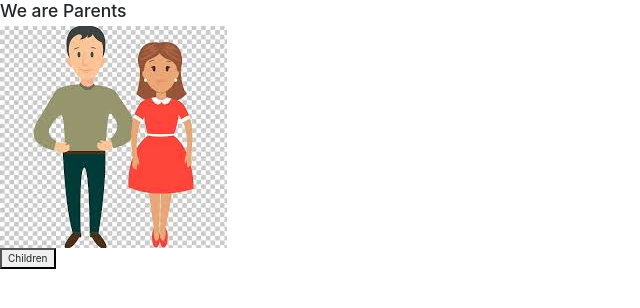
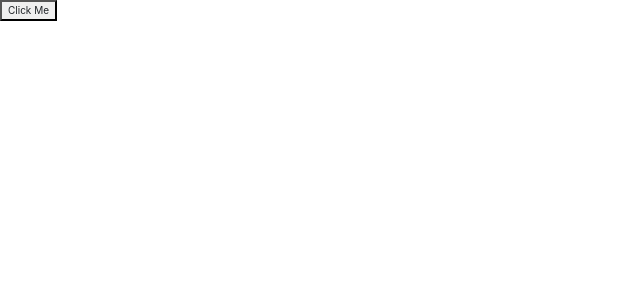
Before and after one commit to kattisravani24/angulardemo, an Angular app: page / in a window 1280 px wide. Shown: the top 308 px of the page, without its empty margins (0-640 px from the left). Built offline with nearby package versions, Linux system fonts and the light colour scheme.

Commit message:
latest changes

```diff
--- a/src/app/app.component.html
+++ b/src/app/app.component.html
@@ -1,7 +1,8 @@
-<parent></parent>
 
 
-<!-- <ng-switch></ng-switch>
+<ngmodel></ngmodel><!--
+    <parent></parent>
+<ng-switch></ng-switch>
 <hr>
 <ng-if></ng-if>
 <hr>
@@ -11,7 +12,7 @@
 <hr>
 <eventbinding></eventbinding>
 <hr>
-<ngmodel></ngmodel>
+
 <hr>
 <states-cities></states-cities>
 <hr>
--- a/src/app/app.module.ts
+++ b/src/app/app.module.ts
@@ -22,6 +22,7 @@ import { EventbindingComponent } from './eventbinding/eventbinding.component';
 import { NgmodelComponent } from './ngmodel/ngmodel.component';
 import { ParentComponent } from './parent/parent.component';
 import { ChildComponent } from './child/child.component';
+import { NgmodelchildComponent } from './ngmodelchild/ngmodelchild.component';
 
 
 
@@ -43,7 +44,8 @@ import { ChildComponent } from './child/child.component';
     EventbindingComponent,
     NgmodelComponent,
     ParentComponent,
-    ChildComponent
+    ChildComponent,
+    NgmodelchildComponent
   ],
   imports: [
     BrowserModule,
--- a/src/app/child/child.component.html
+++ b/src/app/child/child.component.html
@@ -1,11 +1,16 @@
-<h2>{{pData}}</h2>
+<input type="text" id="child-name" (click)="updateChildName()">
+
+
+
+
 
 <!-- <div>
     <h1>Welcome {{ userNameFromParent }}</h1>
     <p>You have Logged in successfully</p>
-</div>   -->
+</div>
 
+<h2>{{pData}}</h2>
 <h1>{{ childAttr }}</h1>
 
 <h3>{{ aChild }}</h3>
-<img src="./assets/child.jpg"/>
+<img src="./assets/child.jpg"/>   -->
--- a/src/app/child/child.component.ts
+++ b/src/app/child/child.component.ts
@@ -1,4 +1,4 @@
-import { Component, OnInit, Input } from '@angular/core';
+import { Component, OnInit, Input, Output, EventEmitter } from '@angular/core';
 
 @Component({
     selector: 'child',
@@ -6,13 +6,20 @@ import { Component, OnInit, Input } from '@angular/core';
 })
 
 export class ChildComponent implements OnInit {
-    @Input() pData;
-//    @Input() userNameFromParent:string;
+    @Input() name:string;
+    @Output() nameChange = new EventEmitter();
+    /* @Input() pData;
+    @Input() userNameFromParent:string;
    @Input() childAttr:string;
-   @Input() aChild;
+   @Input() aChild; */
     constructor() { }
 
     ngOnInit() {
 
     }
+    updateChildName(){
+        this.name = (document.getElementById("child-name") as HTMLInputElement).value;
+        this.nameChange.emit(this.name);
+    }
+
 }
--- a/src/app/ngmodel/ngmodel.component.html
+++ /dev/null
@@ -1,3 +0,0 @@
-<h3>NgModel</h3>
-<input type="text" [(ngModel)]="name"><br/>
-{{name}}
--- a/src/app/ngmodel/ngmodel.component.ts
+++ b/src/app/ngmodel/ngmodel.component.ts
@@ -1,12 +1,12 @@
-import { Component, OnInit } from '@angular/core';
-
+import { Component } from '@angular/core';
 @Component({
     selector: 'ngmodel',
-    templateUrl: './ngmodel.component.html'
+    template: `
+                <ngmodelchild (demo)="parentDemo()"></ngmodelchild>
+             `
 })
-
-export class NgmodelComponent implements OnInit {
-    name = "";
-    constructor() { }
-    ngOnInit() { }
+export class NgmodelComponent{
+    parentDemo(){
+        console.log("Parent Demo");
+    }
 }
--- /dev/null
+++ b/src/app/ngmodelchild/ngmodelchild.component.ts
@@ -0,0 +1,16 @@
+import { Component, OnInit, Output, EventEmitter } from '@angular/core';
+
+@Component({
+  selector: 'ngmodelchild',
+  template:  `
+              <button (click)="childDemo()">Click Me</button>
+            `
+})
+export class NgmodelchildComponent{
+  @Output() demo = new EventEmitter();
+  childDemo(){
+      this.demo.emit(console.log("Child Demo"));
+
+  }
+
+}
--- a/src/app/parent/parent.component.html
+++ b/src/app/parent/parent.component.html
@@ -1,14 +1,24 @@
-<div *ngIf="isParent">
+
+<input type="text" id="name" (click)="updateName()">
+<child [(name)]="name"></child>
+
+
+
+
+
+
+
+
+<!-- <div *ngIf="isParent">
     <h3>We are Parents</h3>
     <img src="./assets/parent.jpg"/><br>
     <button (click) = "showChildren()">Children</button>
 </div>
 
 <div *ngIf="!isParent">
-    <!-- <img src="./assets/child.jpg"/> -->
     <child [aChild] = "child"><img src="./assets/child.jpg"/></child><br>
     <button (click) = "showParents()">Parents</button>
-</div>
+</div> -->
 
 <!-- <div *ngIf="!validLogin">
 <input type="text" id="#un" placeholder="Enter Username"><br>
--- a/src/app/parent/parent.component.ts
+++ b/src/app/parent/parent.component.ts
@@ -7,21 +7,28 @@ import { Component, OnInit } from '@angular/core';
 
 export class ParentComponent implements OnInit {
     name:string;
+    /* name:string;
     validLogin:boolean;
     username:string;
     password:string;
     parentFeild:string;
     isParent:boolean;
-    child;
+    child; */
     constructor() { }
 
     ngOnInit() {
-        this.name = "Aadya";
+        /* this.name = "Aadya";
         this.parentFeild = "Testing";
         this.isParent = true;
-        this.child = "We are Children";
+        this.child = "We are Children"; */
      }
-     validateUser(){
+     updateName(){
+        this.name = (document.getElementById("name") as HTMLInputElement).value;
+        console.log(this.name);
+     }
+
+
+     /* validateUser(){
          let user = document.getElementById("#un") as HTMLInputElement;
          let pass = document.getElementById("#pwd") as HTMLInputElement ;
          if(user.value === "aadya" && pass.value === "aadya"){
@@ -39,5 +46,5 @@ export class ParentComponent implements OnInit {
      }
      showParents(){
          this.isParent = true;
-     }
+     } */
 }
```
